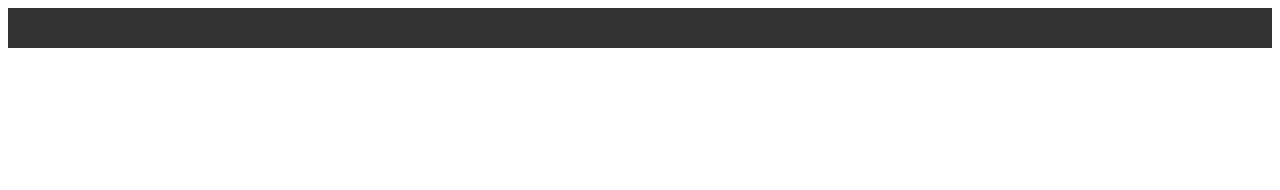
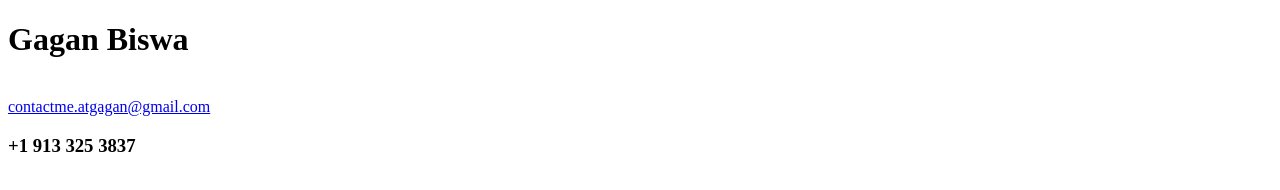
Before and after one commit to Gan2-code/Gan2-code.github.io, a plain HTML site: page index.html in a window 1280 px wide. Drawn offline with Linux system fonts and the light colour scheme.

Commit message:
new updates

```diff
--- a/index.html
+++ b/index.html
@@ -7,8 +7,10 @@
     <link rel="stylesheet" href="style.css">
 </head>
 <body>
-    <header>
-
-    </header>
+    <h1><b>Gagan Biswa</b></h1>
+    <br>
+    <a href="mailto:gaganbiswa7@gmail.com">contactme.atgagan@gmail.com</a>
+    <br>
+    <h3><b>+1 913 325 3837</b></h3>
 </body>
 </html>
```
